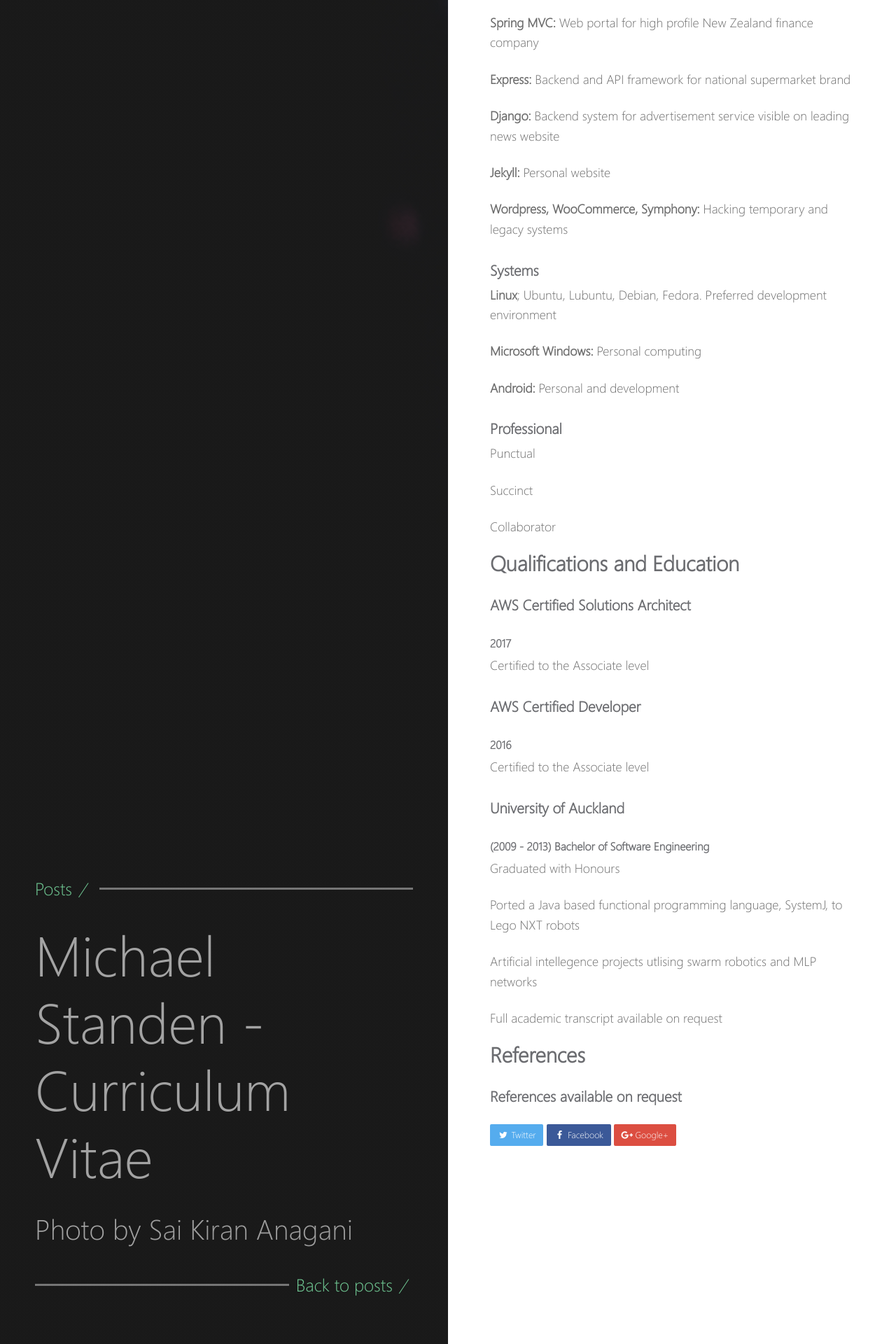
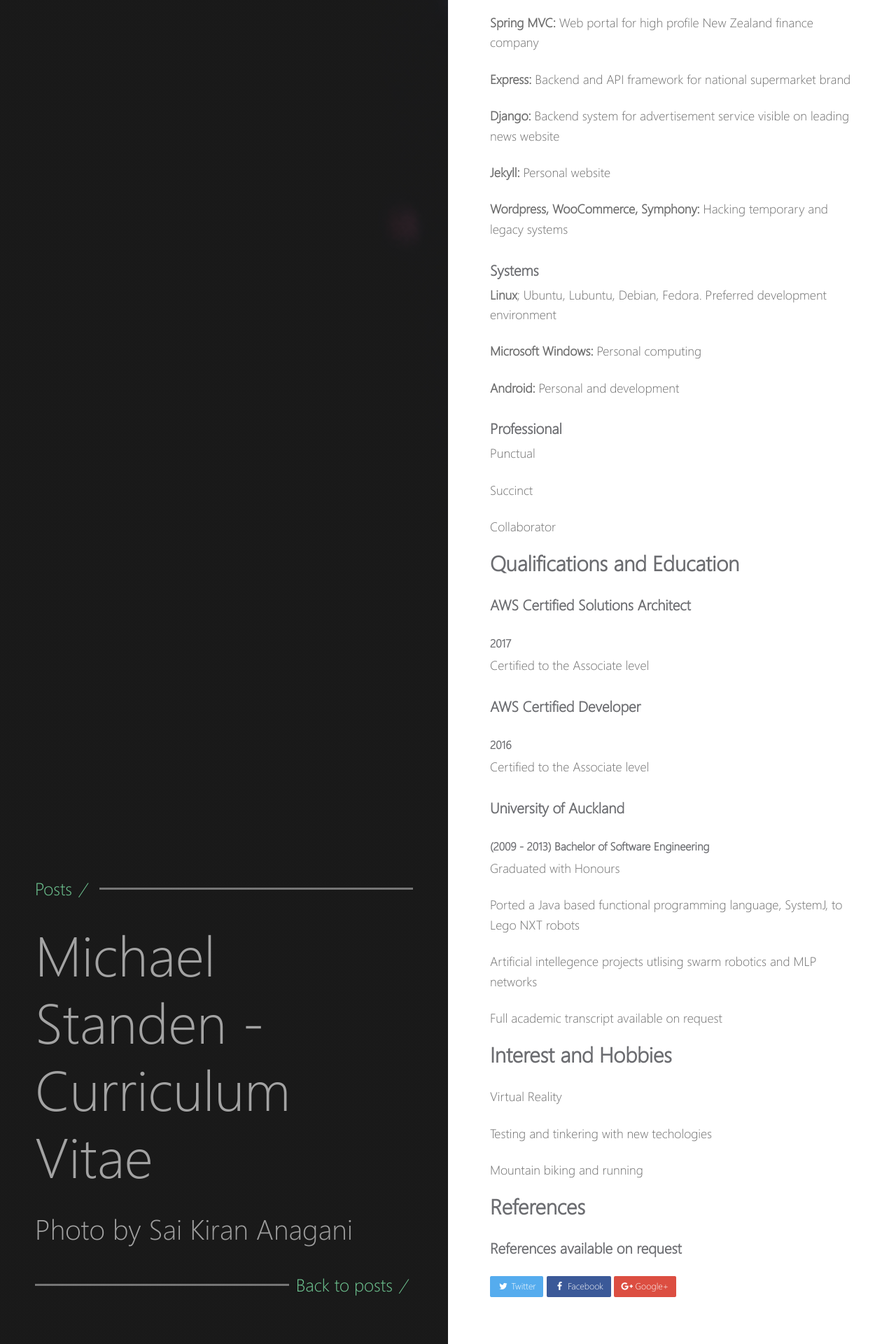
Before and after one commit to ScreamingHawk/ScreamingHawk.github.io, a Jekyll site: the page built from _pages/cv.md, in a window 1280 px wide. Shown: the part 2236-4156 px from the top of the page at 70% size. Built offline with Jekyll 4.4.1, drawn with Linux system fonts in a browser that asks for light colours.

Commit message:
Added interests

```diff
--- a/_data/cv.yaml
+++ b/_data/cv.yaml
@@ -76,5 +76,11 @@
         - "Ported a Java based functional programming language, SystemJ, to Lego NXT robots"
         - "Artificial intellegence projects utlising swarm robotics and MLP networks"
         - "Full academic transcript available on request"
+  - title: "Interest and Hobbies"
+    content:
+    - content:
+       - "Virtual Reality"
+       - "Testing and tinkering with new techologies"
+       - "Mountain biking and running"
   - title: "References"
     request: true
```
